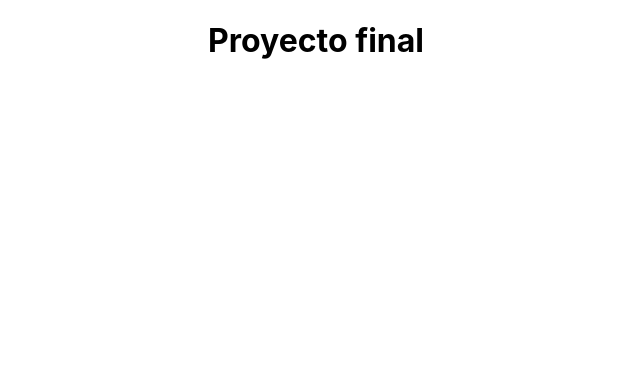
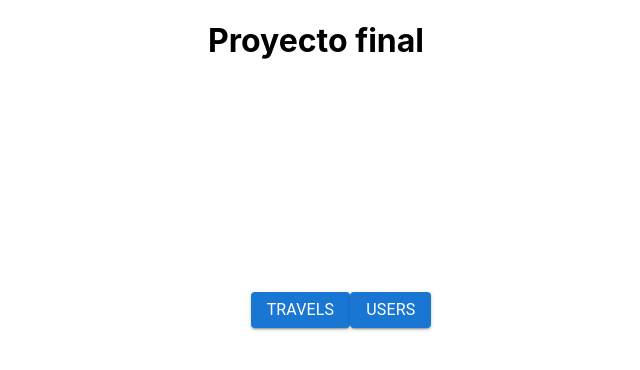
Before and after one commit to FranBrave/REACT-FinalProject, a React (Create React App) app: page / in a window 1280 px wide. Shown: the top 370 px of the page, without its empty margins (324-964 px from the left). Built offline with nearby package versions, Linux system fonts and the light colour scheme.

Commit message:
add toggle buttons component at Home page

```diff
--- a/package.json
+++ b/package.json
@@ -3,6 +3,9 @@
   "version": "0.1.0",
   "private": true,
   "dependencies": {
+    "@emotion/react": "^11.9.3",
+    "@emotion/styled": "^11.9.3",
+    "@mui/material": "^5.9.0",
     "@testing-library/jest-dom": "^5.16.4",
     "@testing-library/react": "^13.3.0",
     "@testing-library/user-event": "^13.5.0",
--- a/src/App.jsx
+++ b/src/App.jsx
@@ -1,9 +1,11 @@
 import './App.css';
+import Home from './pages/Home/Home';
 
-function App() {
+const App = () => {
   return (
     <div className="App">
           <h1>Proyecto final</h1>
+          <Home />
     </div>
   );
 }
--- /dev/null
+++ b/src/components/Toggle/Toggle.jsx
@@ -0,0 +1,22 @@
+import React  from 'react'
+import { Box, Button, Typography } from '@mui/material';
+
+const Toggle = () => {
+
+    return (
+    <Box sx={{
+        mt: { lg: '212px', xs: '70px'},
+        ml: { sm: '50px'}     }}
+        position='relative' p='20px'
+        >
+    <Button variant='contained'>
+        <Typography>Travels</Typography>
+    </Button>
+    <Button variant='contained'>
+        <Typography>Users</Typography>
+    </Button>
+    </Box>
+  )
+}
+
+export default Toggle
--- /dev/null
+++ b/src/pages/Home/Home.jsx
@@ -0,0 +1,10 @@
+import React from 'react'
+import Toggle from '../../components/Toggle/Toggle'
+
+const Home = () => {
+  return (
+    <Toggle />
+  )
+}
+
+export default Home
```
Also changed, not shown: 1 other file (tests, documents, lock files or other folders).
